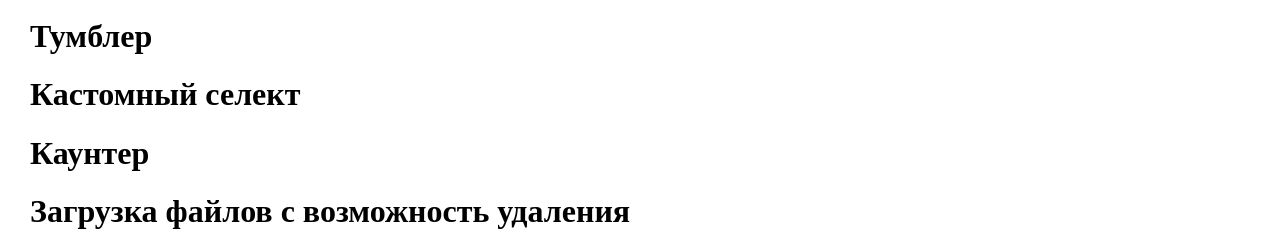
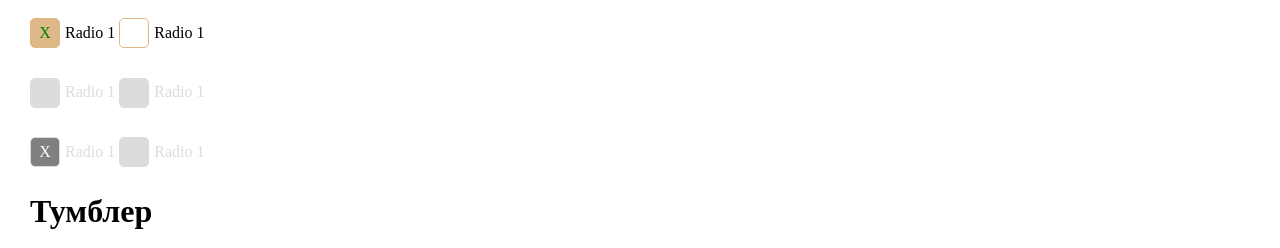
Before and after one commit to developer-of-rivia/UI-test, a website: page app/ui-tree.html in a window 1280 px wide. Shown: the part 703-951 px from the top of the page. Drawn offline with Linux system fonts and the light colour scheme.

Commit message:
сделаны радиокнопки

```diff
--- a/app/css/uicss.css
+++ b/app/css/uicss.css
@@ -16,16 +16,18 @@
 }
 .checkbox .checkbox__checkmark{
     position: absolute;
-    transition: 0.1s linear;
+    transition: 0.2s linear;
     width: 100%;
     height: 100%;
     display: flex;
     justify-content: center;
     align-items: center;
-    transform: scale(0)
+    transform: scale(0);
+    opacity: 0;
 }
 .checkbox__input:checked + .checkbox__cell .checkbox__checkmark{
-    transform: scale(1)
+    transform: scale(1);
+    opacity: 1;
 }
 /* checkbox--struct */
 .checkbox--struct1{
@@ -126,3 +128,83 @@
 .checkbox__input:disabled + .checkbox__cell + .checkbox__text--color2{
     color: #ccc;
 }
+/**/
+/**/
+/**/
+/**/
+/**/
+/**/
+/**/
+/**/
+/*** RADIOS ***/
+/* RADIO WORKS */
+.radio{
+    cursor: pointer;
+}
+.radio.radio--disabled{
+    cursor: default;
+}
+.radio__input{
+    position: absolute;
+    opacity: 0.01;
+}
+.radio__cell{
+    position: relative;
+    overflow: hidden;
+}
+.radio .radio__checkmark{
+    position: absolute;
+    transition: 0.2s linear;
+    width: 100%;
+    height: 100%;
+    display: flex;
+    justify-content: center;
+    align-items: center;
+    transform: scale(0);
+    opacity: 0;
+}
+.radio__input:checked + .radio__cell .radio__checkmark{
+    transform: scale(1);
+    opacity: 1;
+}
+/* radio--gap */
+.radio--gap1{
+    gap: 5px;
+}
+/* radio--struct1 */
+.radio--struct1{
+    display: inline-flex;
+    align-items: center;
+}
+/* radio__cell-size */
+.radio__cell--size1{
+    width: 30px;
+    height: 30px;
+}
+/* radio__cell-colors1 */
+.radio__cell--colors1{
+    border: 1px solid burlywood;
+}
+.radio__input:checked + .radio__cell{
+    background: burlywood;
+}
+.radio__input:checked + .radio__cell .radio__checkmark{
+    color: green;
+}
+.radio__input:disabled + .radio__cell{
+    background: gainsboro;
+    border-color: gainsboro;
+}
+.radio__input:disabled + .radio__cell + .radio__text{
+    color: gainsboro;
+}
+.radio__input:checked:disabled + .radio__cell{
+    background: gray;
+}
+.radio__input:checked:disabled + .radio__cell .radio__checkmark{
+    color: #fff;
+}
+/* radio__cell--bradius1 */
+.radio__cell--bradius1{
+    border-radius: 5px
+}
--- a/app/ui-tree.html
+++ b/app/ui-tree.html
@@ -325,6 +325,67 @@
 
 
     <h1>Радиокнопки</h1>
+
+    <div class="row" style="margin-bottom: 25px;">
+        <label class="radio radio--struct1 radio--gap1">
+            <input type="radio" class="radio__input" name="radio1" checked="checked">
+            <div class="radio__cell radio__cell--bradius1 radio__cell--border1 radio__cell--size1 radio__cell--pos1 radio__cell--colors1">
+                <span class="radio__checkmark">X</span>
+            </div>
+            <div class="radio__text radio__text--color1">Radio 1</div>
+        </label>
+        <label class="radio radio--struct1 radio--gap1">
+            <input type="radio" class="radio__input" name="radio1">
+            <div class="radio__cell radio__cell--bradius1 radio__cell--border1 radio__cell--size1 radio__cell--pos1 radio__cell--colors1">
+                <span class="radio__checkmark">X</span>
+            </div>
+            <div class="radio__text radio__text--color1">Radio 1</div>
+        </label>
+    </div>
+
+
+    <div class="row" style="margin-bottom: 25px;">
+        <label class="radio radio--struct1 radio--gap1 radio--disabled">
+            <input type="radio" class="radio__input" name="radio2" disabled="disabled">
+            <div class="radio__cell radio__cell--bradius1 radio__cell--border1 radio__cell--size1 radio__cell--pos1 radio__cell--colors1">
+                <span class="radio__checkmark">X</span>
+            </div>
+            <div class="radio__text radio__text--color1">Radio 1</div>
+        </label>
+        <label class="radio radio--struct1 radio--gap1 radio--disabled">
+            <input type="radio" class="radio__input" name="radio2" disabled="disabled">
+            <div class="radio__cell radio__cell--bradius1 radio__cell--border1 radio__cell--size1 radio__cell--pos1 radio__cell--colors1">
+                <span class="radio__checkmark">X</span>
+            </div>
+            <div class="radio__text radio__text--color1">Radio 1</div>
+        </label>
+    </div>
+
+
+    <div class="row">
+        <label class="radio radio--struct1 radio--gap1 radio--disabled">
+            <input type="radio" class="radio__input" name="radio3" disabled="disabled" checked="checked">
+            <div class="radio__cell radio__cell--bradius1 radio__cell--border1 radio__cell--size1 radio__cell--pos1 radio__cell--colors1">
+                <span class="radio__checkmark">X</span>
+            </div>
+            <div class="radio__text radio__text--color1">Radio 1</div>
+        </label>
+        <label class="radio radio--struct1 radio--gap1 radio--disabled">
+            <input type="radio" class="radio__input" name="radio3" disabled="disabled">
+            <div class="radio__cell radio__cell--bradius1 radio__cell--border1 radio__cell--size1 radio__cell--pos1 radio__cell--colors1">
+                <span class="radio__checkmark">X</span>
+            </div>
+            <div class="radio__text radio__text--color1">Radio 1</div>
+        </label>
+    </div>
+
+
+
+
+
+
+
+
     <h1>Тумблер</h1>
     <h1>Кастомный селект</h1>
     <h1>Каунтер</h1>
```
